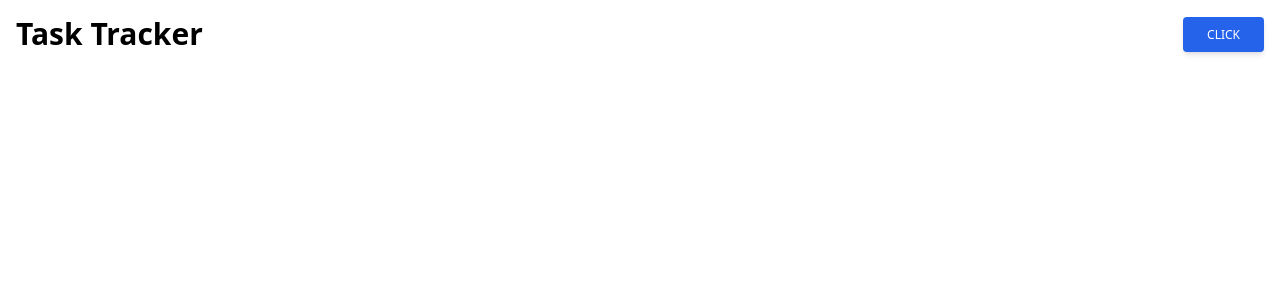
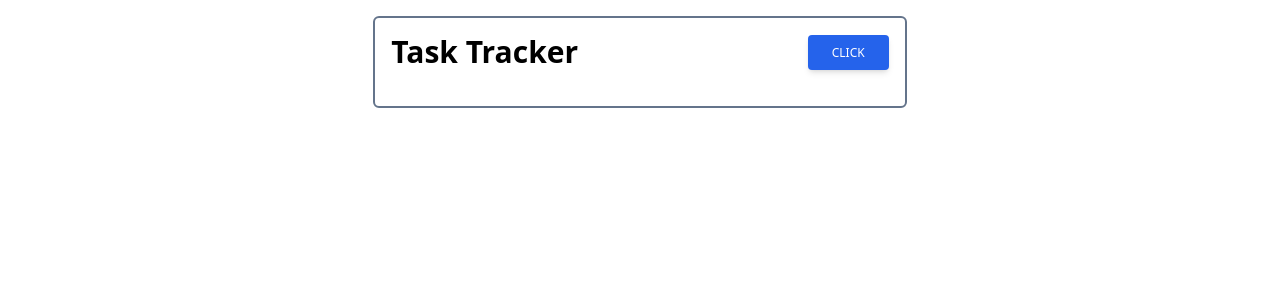
Before and after one commit to Sepehr-Aghdasi/task-tracker, an Angular app: page / in a window 1280 px wide. Shown: the top 300 px of the page. Built offline with nearby package versions, Linux system fonts and the light colour scheme.

Commit message:
add some styleing

```diff
--- a/src/app/app.component.html
+++ b/src/app/app.component.html
@@ -1,3 +1,7 @@
 <div class="container">
-  <app-header></app-header>
+  <div class="flex flex-row justify-center my-4">
+    <div class="border-2 border-slate-500 rounded-md w-5/12">
+      <app-header class="bg-slate-600"></app-header>
+    </div>
+  </div>
 </div>
```
